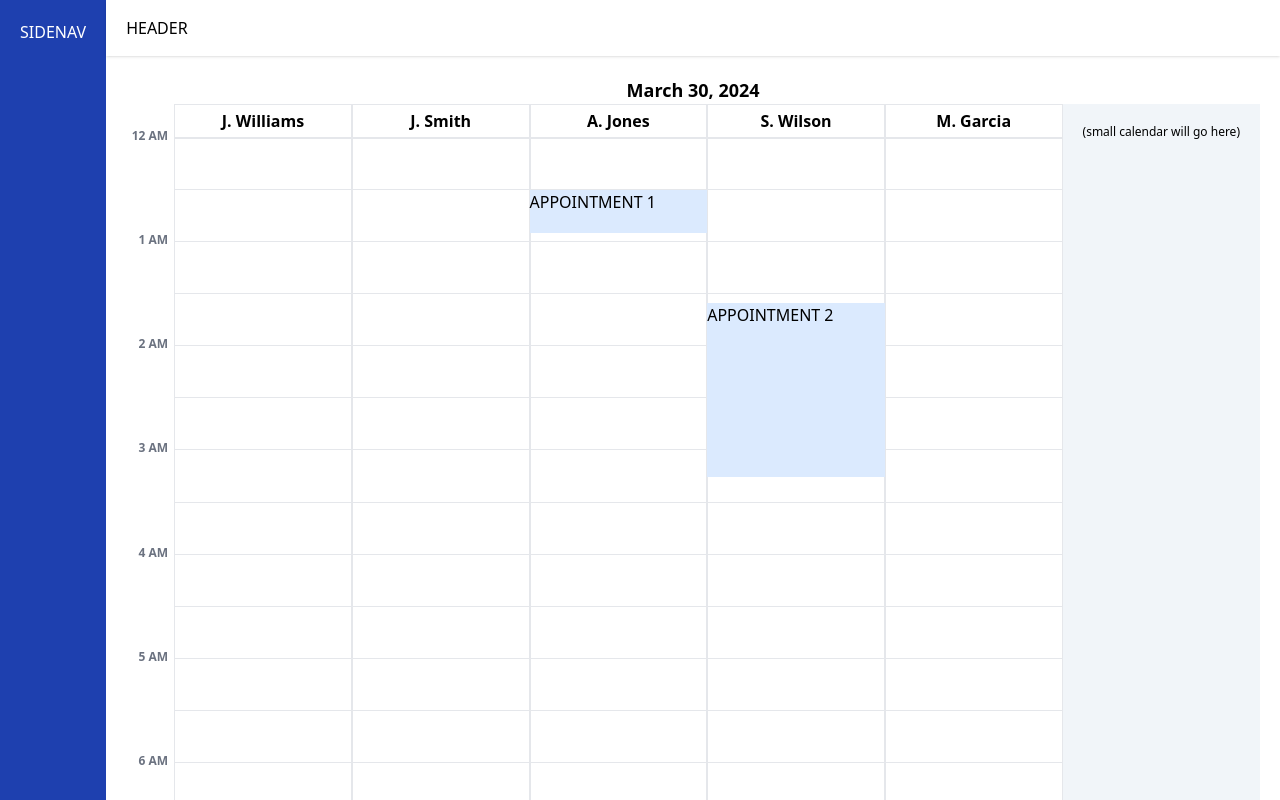
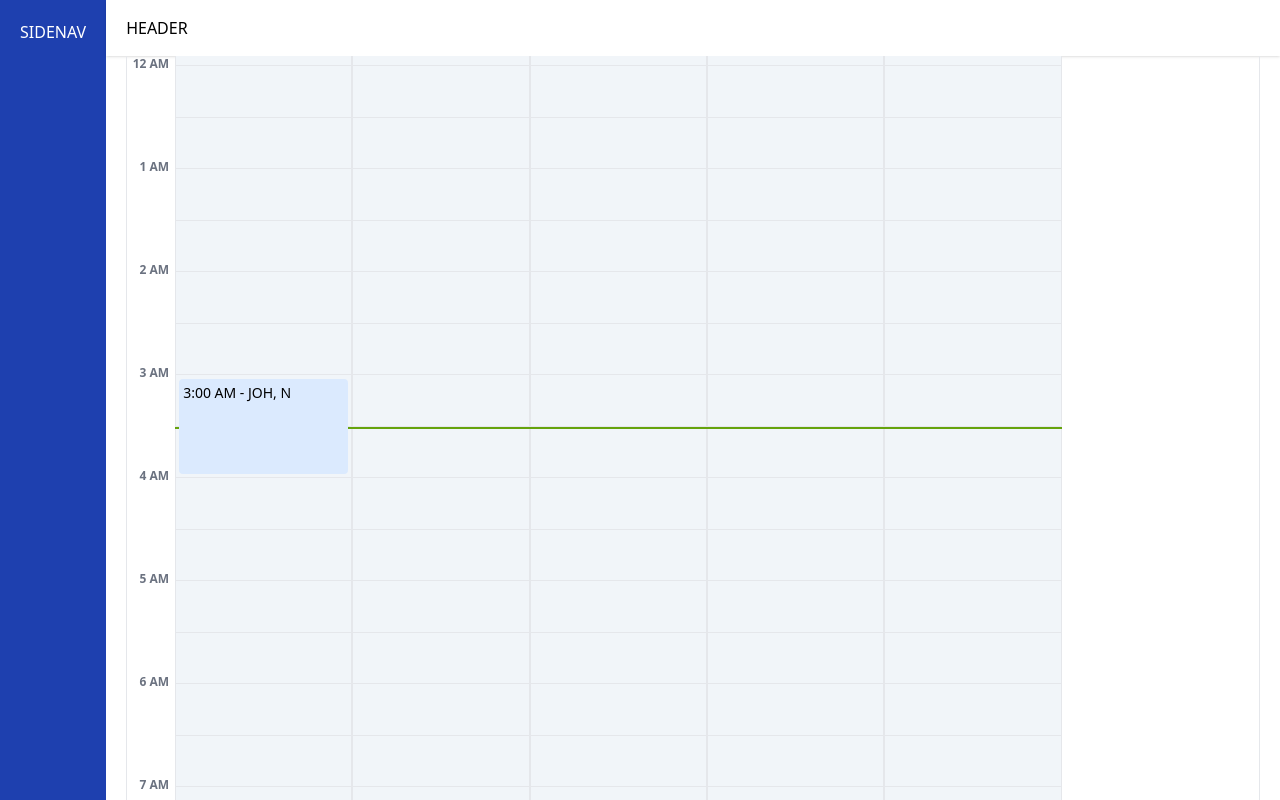
Before and after one commit to srlindsey07/Scheduler, a Next.js app in the folder frontend/: page /schedule in a window 1280 px wide. Built offline with nearby package versions, Linux system fonts and the light colour scheme.

Commit message:
Code cleanup and added styling

```diff
--- /dev/null
+++ b/frontend/src/app/components/calendar/day-view/appointment.tsx
@@ -0,0 +1,14 @@
+import { AppointmentProps } from '@/app/models/appointment-models'
+import { TimeFormat } from '@/app/models/calendar-models'
+
+export default function Appointment({
+    className,
+    startTime,
+    title,
+}: AppointmentProps) {
+    return (
+        <li className={`bg-blue-100 m-1 p-1 rounded text-sm ${className}`}>
+            <span>{`${startTime.format(TimeFormat.DISPLAY)} - ${title}`}</span>
+        </li>
+    )
+}
--- a/frontend/src/app/components/calendar/day-view/calendar-day-view.tsx
+++ b/frontend/src/app/components/calendar/day-view/calendar-day-view.tsx
@@ -1,32 +1,41 @@
-import { Appointment } from '@/app/models/appointment-models'
-import { User } from '@/app/models/user-models'
-import { Moment } from 'moment'
+import { CalendarDayViewProps } from '@/app/models/calendar-models'
+import moment from 'moment'
+import { useEffect, useState } from 'react'
 import DayTimeSlots from './day-time-slots'
-
-interface CalendarDayViewProps {
-    appointments: Appointment[]
-    providers: User[]
-    selectedDate: Moment
-}
 
 export default function CalendarDayView({
     appointments,
     providers,
     selectedDate,
+    workHoursStart = moment(selectedDate).startOf('day'),
+    workHoursEnd = moment(selectedDate).endOf('day'),
 }: CalendarDayViewProps) {
+    const [mainHeight, setMainHeight] = useState<number>(0)
+
+    useEffect(() => {
+        const height = document.getElementsByTagName('main')[0].offsetHeight
+        setMainHeight(height)
+    }, [])
+
+    function getCalendarHeightClass(): string {
+        return `max-h-[calc(${mainHeight}px-4.25rem)]`
+    }
+
     return (
-        <div className='flex calendar__day-view'>
+        <div className='flex calendar__day-view border'>
             {/* DAY VIEW TIMESLOTS */}
-            <div className='grow'>
+            <div className={`grow ${getCalendarHeightClass()} overflow-auto`}>
                 <DayTimeSlots
                     appointments={appointments}
                     providers={providers}
                     selectedDate={selectedDate}
+                    workHoursStart={workHoursStart}
+                    workHoursEnd={workHoursEnd}
                 />
             </div>
 
             {/* SMALL CAL */}
-            <div className='p bg-slate-100 text-xs'>
+            <div className='p text-xs'>
                 {/* TODO: Create month view calendar */}
                 (small calendar will go here)
             </div>
--- a/frontend/src/app/components/calendar/day-view/calendar.tsx
+++ b/frontend/src/app/components/calendar/day-view/calendar.tsx
@@ -1,20 +1,14 @@
-import { Appointment } from '@/app/models/appointment-models'
-import { CalendarView } from '@/app/models/calendar-models'
-import { User } from '@/app/models/user-models'
-import moment, { Moment } from 'moment'
+import { CalendarProps, CalendarView } from '@/app/models/calendar-models'
+import moment from 'moment'
 import React, { useState } from 'react'
 import CalendarDayView from './calendar-day-view'
-
-interface CalendarProps {
-    appointments: Appointment[]
-    providers: User[]
-    selectedDate?: Moment
-}
 
 export default function Calendar({
     appointments,
     providers,
     selectedDate = moment(),
+    workHoursStart,
+    workHoursEnd,
 }: CalendarProps) {
     const [view, setView] = useState<CalendarView>(CalendarView.DAY)
 
@@ -26,8 +20,12 @@ export default function Calendar({
                         appointments={appointments}
                         providers={providers}
                         selectedDate={selectedDate}
+                        workHoursStart={workHoursStart}
+                        workHoursEnd={workHoursEnd}
                     />
                 )
+
+            // TODO: Add week and month views
 
             default:
                 return (
@@ -35,6 +33,8 @@ export default function Calendar({
                         appointments={appointments}
                         providers={providers}
                         selectedDate={selectedDate}
+                        workHoursStart={workHoursStart}
+                        workHoursEnd={workHoursEnd}
                     />
                 )
         }
@@ -46,13 +46,14 @@ export default function Calendar({
 
     return (
         <div className='flex flex-col'>
-            {/* HEADER */}
+            {/* CALENDAR HEADER */}
             <div className='text-center text-lg font-bold'>
                 {getFormattedSelectedDate()}
 
                 {/* TODO: add next/prev buttons */}
             </div>
 
+            {/* CALENDAR BODY */}
             {renderCalendarView()}
         </div>
     )
--- a/frontend/src/app/components/calendar/day-view/day-time-slots.tsx
+++ b/frontend/src/app/components/calendar/day-view/day-time-slots.tsx
@@ -1,79 +1,134 @@
 'use client'
-import { Appointment } from '@/app/models/appointment-models'
-import { User } from '@/app/models/user-models'
+import {
+    CalendarDayViewTimeProps,
+    TimeFormat,
+} from '@/app/models/calendar-models'
 import moment, { Moment } from 'moment'
+import { useEffect, useRef, useState } from 'react'
+import Appointment from './appointment'
 
-interface DayViewTimeSlotProps {
-    appointments: Appointment[]
-    providers: User[]
-    selectedDate: Moment
-    dayStart?: Moment
-    dayEnd?: Moment
-}
-
-/**
- *
- * @param dayStart Optional. Defaults to beginning of today.
- * @param dayEnd   Optional. Defaults to end of today.
- * @returns
- */
-// TODO: Fix up styling, add click events to open appointment details
+// TODO: Add click events to open appointment details
 export default function DayTimeSlots({
     appointments,
     providers,
     selectedDate,
-    dayStart = moment(selectedDate).startOf('day'),
-    dayEnd = moment(selectedDate).endOf('day'),
-}: DayViewTimeSlotProps) {
+    workHoursStart,
+    workHoursEnd,
+}: CalendarDayViewTimeProps) {
+    const [currentTime, setCurrentTime] = useState(moment())
+    // set intervals for the full day
     const intervals30min: Moment[] = get30MinIntervals()
-    const num5MinIntervals: number = getNum5MinIntervals()
+    const num5MinIntervals: number = getNum5MinIntervals(
+        moment().startOf('day'),
+        moment().endOf('day'),
+    )
 
+    // update the current time every minute to keep the current time marker accurate
+    useEffect(() => {
+        const timer = setInterval(() => {
+            setCurrentTime(moment())
+        }, 60000)
+
+        // clear on unmount
+        return () => {
+            clearInterval(timer)
+        }
+    }, [])
+
+    // Creates an array containing the times of every 30 minutes between the start of the day and the end of the day
     function get30MinIntervals(): Moment[] {
-        let start = moment(dayStart)
+        let dayStart = moment(moment().startOf('day'))
         let int: Moment[] = []
 
-        while (start.isSameOrBefore(dayEnd)) {
-            int.push(moment(start))
-            start.add(30, 'minutes')
+        while (dayStart.isSameOrBefore(moment().endOf('day'))) {
+            int.push(moment(dayStart))
+            dayStart.add(30, 'minutes')
         }
         return int
     }
 
-    function getNum5MinIntervals(): number {
-        const diff = moment(dayEnd).diff(moment(dayStart), 'minutes')
+    // Calculates number of 5 minute intervals between 2 times
+    function getNum5MinIntervals(start: Moment, end: Moment): number {
+        const diff = moment(end).diff(moment(start), 'minutes')
         return Math.ceil(diff / 5)
     }
 
-    const gridColumns = (cols: number): string => {
+    // Get class to render proper number of columns
+    const gridColumnClass = (cols: number): string => {
         return `grid-cols-${cols}`
     }
 
-    function getIntervalTime(int: Moment): string {
-        let hour: number = int.hour()
+    // Get class to place item in proper provider column
+    function getProviderColumn(providerId: string): string {
+        const providerIndex = appointments.findIndex(
+            (appt) => appt.providerId === providerId,
+        )
 
-        if (int.hour() > 12) {
-            hour = hour - 12
-        } else if (int.hour() === 0) {
-            hour = 12
+        return `col-start-${providerIndex + 1}`
+    }
+
+    // Get class to place item at proper start time
+    function getStartRow(apptTime: Moment): string {
+        const midnight = moment(apptTime).startOf('day')
+        const intervals = getNum5MinIntervals(midnight, apptTime) + 2
+
+        return `row-start-${intervals}`
+    }
+
+    // Get class to have item span proper number of 5 minute intervals
+    function getApptLength(apptStart: Moment, apptEnd: Moment): string {
+        const intervals = getNum5MinIntervals(apptStart, apptEnd)
+
+        return `row-span-${intervals}`
+    }
+
+    // Determine if provided time is within provided working hours
+    function isDuringWorkHours(time: Moment): boolean {
+        if (
+            time.isSameOrAfter(workHoursStart, 'minute') &&
+            time.isBefore(workHoursEnd, 'minute')
+        ) {
+            return true
         }
 
-        return `${hour} ${int.hour() < 12 ? 'AM' : 'PM'}`
+        return false
+    }
+
+    const CurrentTimeMarker = () => {
+        const myRef = useRef<HTMLLIElement>(null)
+
+        useEffect(() => {
+            myRef.current &&
+                myRef.current.scrollIntoView({
+                    block: 'center',
+                })
+        }, [])
+
+        return (
+            <li
+                className={`bg-secondary-600 col-span-full ${getStartRow(currentTime)} h-[2px]`}
+                title={`Current time is ${currentTime.format(TimeFormat.DISPLAY)}`}
+                ref={myRef}
+            ></li>
+        )
     }
 
     return (
-        <div className='flex flex-col border-collapse'>
+        <div className='flex flex-col'>
             {/* STICKY_HEADER */}
-            <div className='flex'>
-                {/* EMPTY TIME GUTTER */}
-                <div className='w-12 shrink-0'></div>
+            <div className='flex sticky top-0 bg-white shadow'>
+                {/* Empty Time Area */}
+                <div className='w-12 shrink-0 '></div>
 
-                {/* PROVIDER_COLUMNS*/}
-                <div className={`grid ${gridColumns(providers.length)} grow`}>
+                {/* Provider Column Headers */}
+                <div
+                    className={`grid ${gridColumnClass(providers.length)} grow`}
+                >
                     {providers.length > 0 &&
                         providers.map((provider, i) => (
                             <div
                                 key={`provider-col-${i}`}
-                                className='border p-1 text-center font-bold'
+                                className='border-x p-1 text-center font-bold'
                             >
                                 {`${provider.name.first.charAt(0)}. ${provider.name.last}`}
                             </div>
@@ -83,35 +138,41 @@ export default function DayTimeSlots({
 
             {/* BODY */}
             <div className='flex'>
-                {/* EMPTY TIME GUTTER */}
+                {/* Empty Time Gutter */}
                 <div className='w-12 shrink-0'></div>
 
-                {/* TIME AREA */}
+                {/* Time Area */}
                 <div className={`grow grid grid-cols-1 grid-rows-1 h-[2500px]`}>
-                    {/* half hour row markers */}
+                    {/* grid to mark half hour intervals */}
                     <div
                         className='col-start-1 row-start-1 grid grid-cols-1 '
                         style={{
-                            gridTemplateRows: `repeat(${intervals30min.length}, minmax(0, 1fr))`,
+                            gridTemplateRows: `1.75rem repeat(${intervals30min.length}, minmax(0, 1fr))`,
                         }}
                     >
+                        {/* extra space between time grid and header */}
+                        <div className='h-[1.75rem] border-b p-1 bg-slate-100'></div>
+
+                        {/* intervals */}
                         {intervals30min.length > 0 &&
                             intervals30min.map((interval, i) => (
                                 <div
                                     key={`int-col-${i}`}
-                                    className='border-b p-1'
+                                    className={`border-b p-1 ${!isDuringWorkHours(interval) && 'bg-slate-100'}`}
                                 >
                                     <div className='w-10 text-xs font-bold text-right text-gray-500 -ml-12.5 -mt-3.5'>
                                         {interval.minute() === 0 &&
-                                            getIntervalTime(interval)}
+                                            interval.format(
+                                                TimeFormat.SHORT_DISPLAY,
+                                            )}
                                     </div>
                                 </div>
                             ))}
                     </div>
 
-                    {/* provider column markers */}
+                    {/* grid to mark provider columns */}
                     <div
-                        className={`grid ${gridColumns(providers.length)} col-start-1 row-start-1`}
+                        className={`grid ${gridColumnClass(providers.length)} col-start-1 row-start-1`}
                     >
                         {providers.length > 0 &&
                             providers.map((provider, i) => (
@@ -122,35 +183,27 @@ export default function DayTimeSlots({
                             ))}
                     </div>
 
-                    {/* appointments */}
-                    {/* one col per provider, 1 row per 5 min interval */}
-                    {/* TODO: wire up actual appointments */}
-                    <ol
-                        className={`grid appointment-grid col-start-1 row-start-1 ${gridColumns(providers.length)}`}
+                    {/* grid to display appointments and current time marker */}
+                    <ul
+                        className={`grid appointment-grid col-start-1 row-start-1 ${gridColumnClass(providers.length)}`}
                         style={{
-                            gridTemplateRows: `repeat(${num5MinIntervals}, minmax(0, 1fr))`,
+                            gridTemplateRows: `1.75rem repeat(${num5MinIntervals}, minmax(0, 1fr))`,
                         }}
                     >
-                        <li
-                            className={`bg-blue-100 col-start-3 row-start-[7] row-span-5 `}
-                        >
-                            APPOINTMENT 1
-                        </li>
+                        <CurrentTimeMarker />
 
-                        <li
-                            className={`bg-blue-100 col-start-4 row-start-[20] row-span-20 `}
-                        >
-                            APPOINTMENT 2
-                        </li>
-                    </ol>
+                        {appointments.length > 0 &&
+                            appointments.map((appt, i) => (
+                                <Appointment
+                                    key={`appt-${i}`}
+                                    startTime={appt.start}
+                                    title={appt.titleDisplay}
+                                    className={`${getProviderColumn(appt.providerId)} ${getStartRow(appt.start)} ${getApptLength(appt.start, appt.end)}`}
+                                />
+                            ))}
+                    </ul>
                 </div>
             </div>
         </div>
     )
 }
-
-// grid-template-columns 142.375px 142.375px 142.375px 142.391px 142.375px
-// grid-template-rows 10.4062px 10.4062p
-
-// grid-template-columns 142.375px 142.375px 142.375px 142.391px 142.375px
-// grid-template-rows 4.79688px 4.79688px 4.
--- a/frontend/src/app/models/appointment-models.ts
+++ b/frontend/src/app/models/appointment-models.ts
@@ -8,7 +8,7 @@ export class Appointment {
     end: Moment
     status: AppointmentStatus
     type: AppointmentType
-    allDay?: boolean
+    titleDisplay: string // TODO: Add to API
 
     constructor(
         patientId: string,
@@ -17,6 +17,7 @@ export class Appointment {
         end: Moment,
         status: AppointmentStatus,
         type: AppointmentType,
+        titleDisplay: string,
     ) {
         this.patientId = patientId
         this.providerId = providerId
@@ -24,40 +25,15 @@ export class Appointment {
         this.end = end
         this.status = status
         this.type = type
+        this.titleDisplay = titleDisplay
     }
 }
 
-/* Class specifically for use in React Big Calendar component */
-// export class CalendarAppointment {
-//     id: string
-//     patientId: string
-//     resourceId: string // requires resourceId, not providerId
-//     start: Date
-//     end: Date
-//     status: AppointmentStatus
-//     type: AppointmentType
-//     allDay: boolean
-
-//     constructor(
-//         id: string,
-//         patientId: string,
-//         providerId: string,
-//         start: Date,
-//         end: Date,
-//         status: AppointmentStatus,
-//         type: AppointmentType,
-//         allDay: boolean = false,
-//     ) {
-//         this.id = id
-//         this.patientId = patientId
-//         this.resourceId = providerId
-//         this.start = start
-//         this.end = end
-//         this.status = status
-//         this.type = type
-//         this.allDay = allDay
-//     }
-// }
+export interface AppointmentProps {
+    startTime: Moment
+    title: string
+    className?: string
+}
 
 export enum AppointmentStatus {
     SCHEDULED,
--- a/frontend/src/app/models/calendar-models.ts
+++ b/frontend/src/app/models/calendar-models.ts
@@ -1,5 +1,33 @@
+import { Moment } from 'moment'
+import { Appointment } from './appointment-models'
+import { User } from './user-models'
+
+export interface CalendarDayViewTimeProps {
+    appointments: Appointment[]
+    providers: User[]
+    selectedDate: Moment
+    workHoursStart: Moment
+    workHoursEnd: Moment
+}
+
+export interface CalendarDayViewProps
+    extends Omit<CalendarDayViewTimeProps, 'workHoursStart' | 'workHoursEnd'> {
+    workHoursStart?: Moment
+    workHoursEnd?: Moment
+}
+
+export interface CalendarProps
+    extends Omit<CalendarDayViewProps, 'selectedDate'> {
+    selectedDate?: Moment
+}
+
 export enum CalendarView {
     DAY,
     WEEK,
     MONTH,
 }
+
+export enum TimeFormat {
+    DISPLAY = 'h:mm A',
+    SHORT_DISPLAY = 'h A',
+}
--- a/frontend/src/app/schedule/page.tsx
+++ b/frontend/src/app/schedule/page.tsx
@@ -48,14 +48,15 @@ const appointments: Appointment[] = [
         type: AppointmentType.FOLLOW_UP,
         status: AppointmentStatus.CONFIRMED,
         start: moment().set({
-            hour: 11,
-            minute: 45,
+            hour: 3,
+            minute: 0,
             second: 0,
             millisecond: 0,
         }),
-        end: moment().set({ hour: 12, minute: 15, second: 0, millisecond: 0 }),
-        providerId: '65ff4be0fc13ae7d2050faa2',
+        end: moment().set({ hour: 4, minute: 0, second: 0, millisecond: 0 }),
+        providerId: '65ff4be0fc13ae7d2050fa9d', // Williams
         patientId: '65ff4b94fc13ae7bd250faaa',
+        titleDisplay: 'JOH, N',
     },
     {
         id: '66005c73fc13ae7b3650fc47',
@@ -68,8 +69,9 @@ const appointments: Appointment[] = [
             millisecond: 0,
         }),
         end: moment().set({ hour: 8, minute: 45, second: 0, millisecond: 0 }),
-        providerId: '65ff4be0fc13ae7d2050faa2',
+        providerId: '65ff4be0fc13ae7d2050faa2', // Smith
         patientId: '65ff4b94fc13ae7bd250fa9c',
+        titleDisplay: 'AND, T',
     },
     {
         id: '66005c73fc13ae7b3650fc48',
@@ -82,8 +84,9 @@ const appointments: Appointment[] = [
             millisecond: 0,
         }),
         end: moment().set({ hour: 15, minute: 0, second: 0, millisecond: 0 }),
-        providerId: '65ff4be0fc13ae7d2050faa1',
+        providerId: '65ff4be0fc13ae7d2050faa0', // Jones
         patientId: '65ff4b94fc13ae7bd250faa1',
+        titleDisplay: 'NGU, X',
     },
     {
         id: '66005c73fc13ae7b3650fc49',
@@ -96,8 +99,9 @@ const appointments: Appointment[] = [
             millisecond: 0,
         }),
         end: moment().set({ hour: 16, minute: 45, second: 0, millisecond: 0 }),
-        providerId: '65ff4be0fc13ae7d2050fa9d',
+        providerId: '65ff4be0fc13ae7d2050fa9e', // Wilson
         patientId: '65ff4b94fc13ae7bd250faa0',
+        titleDisplay: 'MIL, D',
     },
 ]
 
@@ -115,6 +119,8 @@ export default function Schedule() {
             <Calendar
                 appointments={appointments}
                 providers={providers}
+                workHoursStart={moment().set({ hour: 8, minute: 0 })}
+                workHoursEnd={moment().set({ hour: 17, minute: 0 })}
             />
         </div>
     )
--- a/frontend/tailwind.config.ts
+++ b/frontend/tailwind.config.ts
@@ -54,6 +54,9 @@ export default {
             pattern: /row-start-./,
         },
         {
+            pattern: /^row-start-(1[0-6]|[2-9])$/,
+        },
+        {
             pattern: /row-end-./,
         },
         {
@@ -61,6 +64,9 @@ export default {
         },
         {
             pattern: /^row-span-(1[0-6]|[2-9])$/,
+        },
+        {
+            pattern: /max-h-./,
         },
     ],
     theme: {
@@ -76,13 +82,21 @@ export default {
             },
             // Extend the use of row-span-* from 12 to 288
             gridRow: Object.fromEntries(
-                Array(288)
+                Array(276)
                     .fill(null)
                     .map((_, i) => {
                         const span = i + 12 // 12 is currently the max that tailwind supports on row-span-*
                         return [`span-${span}`, `span  ${span} / span ${span}`]
                     }),
             ),
+            gridRowStart: Object.fromEntries(
+                Array(276)
+                    .fill(null)
+                    .map((_, i) => {
+                        const row = i + 12 // 12 is currently the max that tailwind supports on row-span-*
+                        return [row.toString(), row.toString()]
+                    }),
+            ),
         },
     },
     plugins: [],
```
